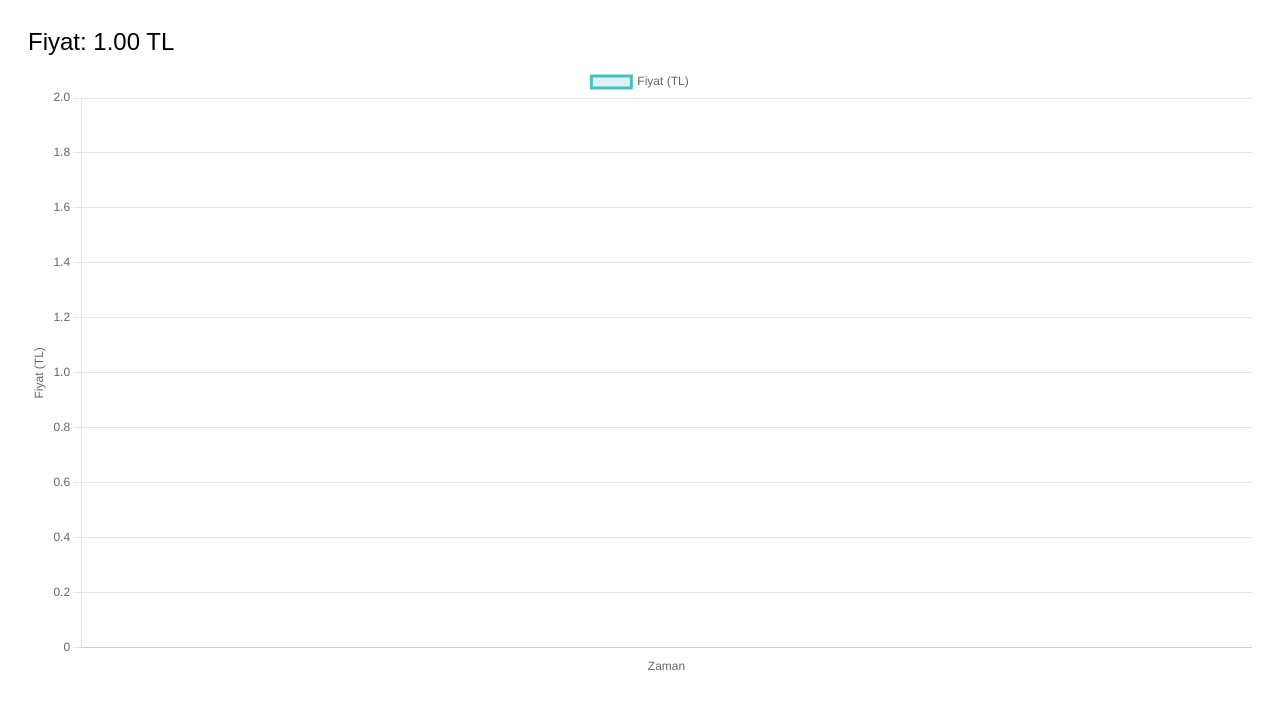
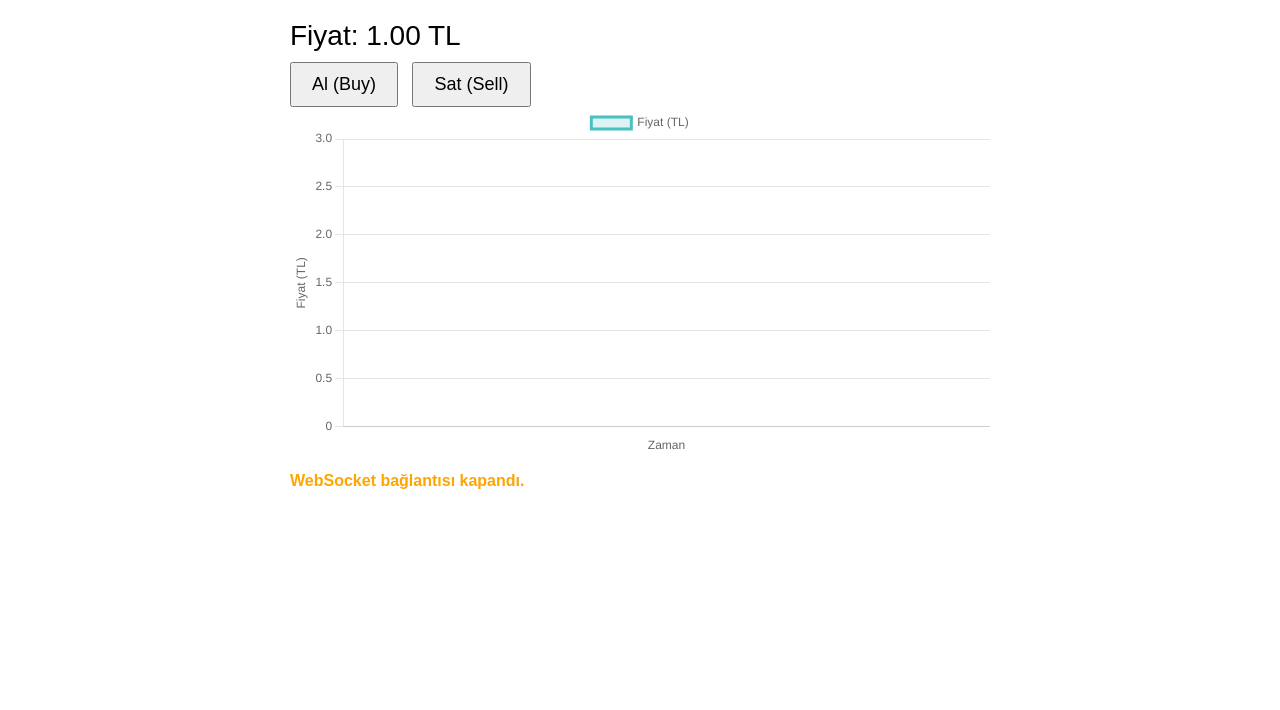
Before and after one commit to mustafaxozer/borsa, a website: page public/index.html in a window 1280 px wide. Drawn offline with nearby package versions, Linux system fonts and the light colour scheme.

Commit message:
Update index.html

```diff
--- a/public/index.html
+++ b/public/index.html
@@ -2,22 +2,38 @@
 <html lang="tr">
 <head>
   <meta charset="UTF-8" />
-    <title>Canlı Fiyat Grafiği</title>
+  <title>Al-Sat ile Canlı Fiyat Grafiği</title>
   <script src="https://cdn.jsdelivr.net/npm/chart.js"></script>
   <style>
     body {
       font-family: Arial, sans-serif;
       padding: 20px;
+      max-width: 700px;
+      margin: auto;
     }
     #price {
-        font-size: 24px;
+      font-size: 28px;
       margin-bottom: 10px;
+    }
+    button {
+      font-size: 18px;
+      margin-right: 10px;
+      padding: 10px 20px;
+      cursor: pointer;
+    }
+    #status {
+      margin-top: 15px;
+      font-weight: bold;
+      color: green;
     }
   </style>
 </head>
 <body>
   <div id="price">Fiyat: 1.00 TL</div>
+  <button id="buyBtn">Al (Buy)</button>
+  <button id="sellBtn">Sat (Sell)</button>
   <canvas id="myChart" width="600" height="300"></canvas>
+  <div id="status"></div>
 
   <script>
     const labels = [];
@@ -57,17 +73,17 @@
             display: true,
             title: { display: true, text: 'Fiyat (TL)' },
             suggestedMin: 0,
-                        suggestedMax: 2,
+            suggestedMax: 3,
           }
         }
       }
     });
 
-        // Burada localhost yerine kendi IP'n veya server adresin olabilir
+    // WebSocket bağlantısı (localhost ise kendi makinen)
     const ws = new WebSocket('ws://localhost:8080');
 
     ws.onopen = () => {
-            console.log('WebSocket bağlantısı açıldı.');
+      document.getElementById('status').innerText = 'WebSocket bağlantısı açıldı.';
     };
 
     ws.onmessage = (event) => {
@@ -79,21 +95,36 @@
 
       document.getElementById('price').innerText = 'Fiyat: ' + price.toFixed(2) + ' TL';
 
-            chart.update();
-
       if (labels.length > 30) {
         labels.shift();
         dataPoints.shift();
       }
+      chart.update();
     };
 
     ws.onerror = (error) => {
+      document.getElementById('status').innerText = 'WebSocket hatası: ' + error.message;
+      document.getElementById('status').style.color = 'red';
       console.error('WebSocket hatası:', error);
     };
 
     ws.onclose = () => {
-            console.log('WebSocket bağlantısı kapandı.');
+      document.getElementById('status').innerText = 'WebSocket bağlantısı kapandı.';
+      document.getElementById('status').style.color = 'orange';
     };
+
+    // Butonlar ve mesaj gönderimi
+    document.getElementById('buyBtn').addEventListener('click', () => {
+      if (ws.readyState === WebSocket.OPEN) {
+        ws.send(JSON.stringify({ action: "buy" }));
+      }
+    });
+
+    document.getElementById('sellBtn').addEventListener('click', () => {
+      if (ws.readyState === WebSocket.OPEN) {
+        ws.send(JSON.stringify({ action: "sell" }));
+      }
+    });
   </script>
 </body>
 </html>
```
Lines whose indentation alone changed are shown as unchanged.
